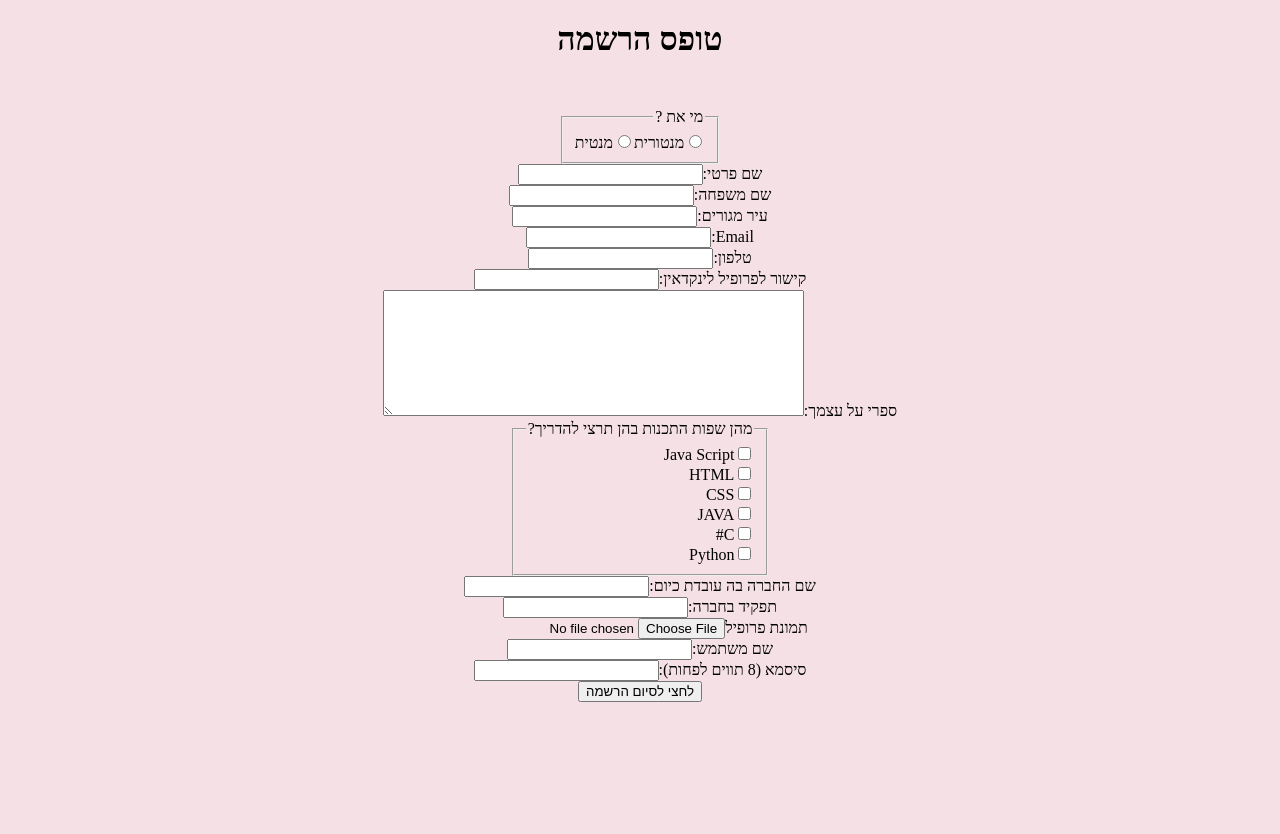
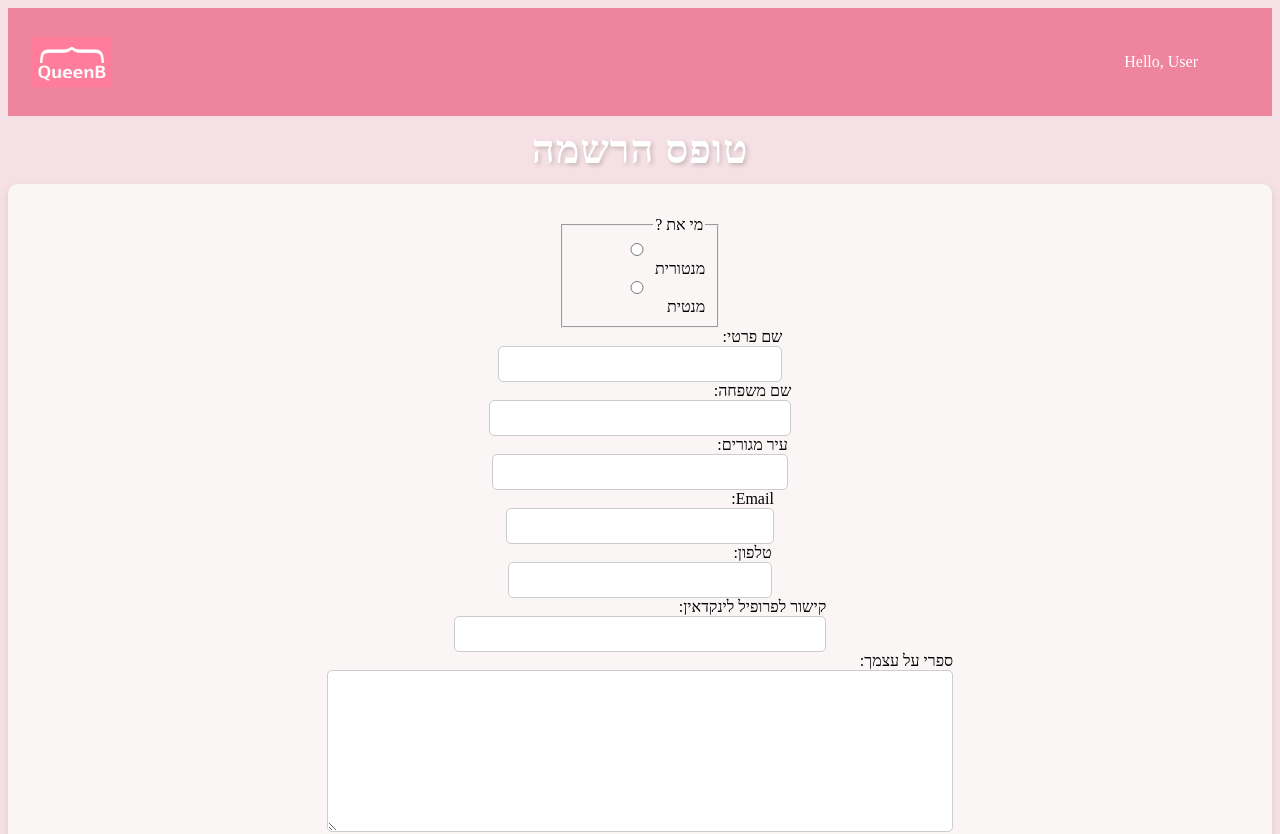
Before and after one commit to ShahafPinto/Queen-B-Mentoring-App, a Next.js app: page /form in a window 1280 px wide. Shown: the top 834 px of the page. Before the commit the page ends 800 px from the top, so only its background shows below. Built offline with nearby package versions, Linux system fonts and the light colour scheme.

Commit message:
css form & sign in

```diff
--- a/app/form/page.js
+++ b/app/form/page.js
@@ -1,6 +1,7 @@
 'use client'
 import styles from "./page.module.css";
 import { useRouter } from 'next/navigation'
+import Gstyles from "../globals.css";
 
 //react hookForm
 
@@ -68,14 +69,16 @@ export default function Form() {
 
   return (
     <>
-      <div>
-        <h1 className={styles.h1}>טופס הרשמה</h1>
-      </div>
+    <div className={Gstyles.container}>
+
+        <h1 className={styles.title}>טופס הרשמה</h1>
+
+
       <form className={styles.form} action={FormAction} autocomplete="on">
-        <fieldset>
+        <fieldset className="formGroup">
           <legend>מי את ?</legend>
           <div>
-            <input type="radio" id="mentor" name="user type" value="mentor" onClick={userTypeCleckedHandler}/>
+            <input className={styles.input} type="radio" id="mentor" name="user type" value="mentor" onClick={userTypeCleckedHandler}/>
             <label for="mentor">מנטורית</label>
             <input
               type="radio"
@@ -83,72 +86,73 @@ export default function Form() {
               name="user type"
               value="student"
               onClick={userTypeCleckedHandler}
+              className={styles.input}
             />
             <label for="student">מנטית</label>
           </div>
         </fieldset>
         <label>
           שם פרטי:
-          <input type="text" name="first name"/>
+          <input className={styles.input} type="text" name="first name"/>
         </label>
         <label>
           שם משפחה:
-          <input type="text" name="family name" />
+          <input className={styles.input} type="text" name="family name" />
         </label>
         <label>
           עיר מגורים:
-          <input type="text" name="city" />
+          <input className={styles.input} type="text" name="city" />
         </label>
         <label>
           Email:
-          <input type="email" id="email" name="email" autocomplete="on"/>
+          <input className={styles.input} type="email" id="email" name="email" autocomplete="on"/>
         </label>
         <label>
           טלפון:
-          <input type="tel" id="tel" name="tel" autocomplete="off"/>
+          <input className={styles.input} type="tel" id="tel" name="tel" autocomplete="off"/>
         </label>
         <label>
           קישור לפרופיל לינקדאין:
-          <input type="url" id="linkdin" name="linkdin" autocomplete="off"/>
+          <input className={styles.input} type="url" id="linkdin" name="linkdin" autocomplete="off"/>
         </label>
         <label>
           ספרי על עצמך:
-          <textarea name="about" cols="50" rows="8" autocomplete="off"></textarea>
+          <textarea className={styles.input} name="about" cols="50" rows="8" autocomplete="off"></textarea>
         </label>
         <fieldset>
           <legend>מהן שפות התכנות בהן תרצי להדריך?</legend>
           <div>
-            <input type="checkbox" id="js" value="js" name="js"/>
+            <input className={styles.input} type="checkbox" id="js" value="js" name="js"/>
             <label for="js">Java Script</label>
           </div>
           <div>
-            <input type="checkbox" id="html"  value="html" name="html"/>
+            <input className={styles.input} type="checkbox" id="html"  value="html" name="html"/>
             <label for="html">HTML</label>
           </div>
           <div>
-            <input type="checkbox" id="css"  value="css" name="css"/>
+            <input className={styles.input} type="checkbox" id="css"  value="css" name="css"/>
             <label for="css">CSS</label>
           </div>
           <div>
-            <input type="checkbox" id="java"  value="java" name="java"/>
+            <input className={styles.input} type="checkbox" id="java"  value="java" name="java"/>
             <label for="java">JAVA</label>
           </div>
           <div>
-            <input type="checkbox" id="csharp"  value="csharp" name="csharp"/>
+            <input className={styles.input} type="checkbox" id="csharp"  value="csharp" name="csharp"/>
             <label for="csharp">C#</label>
           </div>
           <div>
-            <input type="checkbox" id="python"  value="python" name="python"/>
+            <input className={styles.input} type="checkbox" id="python"  value="python" name="python"/>
             <label for="python">Python</label>
           </div>
         </fieldset>
         <label>
           שם החברה בה עובדת כיום:
-          <input type="text" name="company" autocomplete="off"/>
+          <input className={styles.input} type="text" name="company" autocomplete="off"/>
         </label>
         <label>
           תפקיד בחברה:
-          <input type="text" name="job" />
+          <input className={styles.input} type="text" name="job" />
         </label>
         <div>
           <label for="avatar">תמונת פרופיל</label>
@@ -157,12 +161,13 @@ export default function Form() {
             id="avatar"
             name="avatar"
             accept="image/png, image/jpeg"
+            className={styles.input}
           />
         </div>
 
         <div>
           <label for="username">שם משתמש:</label>
-          <input type="text" id="username" name="username" autocomplete="off"/>
+          <input className={styles.input} type="text" id="username" name="username" autocomplete="off" required/>
         </div>
         <div>
           <label for="pass">סיסמא (8 תווים לפחות):</label>
@@ -173,10 +178,13 @@ export default function Form() {
             minLength="8"
             autocomplete="off"
             required
+            className={styles.input}
           />
         </div>
-        <button type="submit" id="submit">לחצי לסיום הרשמה</button>
+        <button className={styles.button} type="submit" id="submit">לחצי לסיום הרשמה</button>
       </form>
+      </div>
+
     </>
   );
 }
--- a/app/form/page.module.css
+++ b/app/form/page.module.css
@@ -1,13 +1,101 @@
-.h1 {
+/* .h1 {
     align-content: center;
     text-align: center;
-  }
+  } */
 
-  .form{
+  /* .form{
     display: flex;
     flex-direction: column;
     align-items: center;
     justify-content: center;
     margin-top: 50px;
     direction: rtl;
-  }
+  } */
+
+  /* page.module.css */
+.title {
+  color:white;
+  font-size: 2.5rem;
+  font-weight: bold;
+  text-align: center;
+  margin: 10px;
+  text-shadow: 2px 2px 4px rgba(0, 0, 0, 0.2);
+  letter-spacing: 1px;
+  line-height: 1.2;
+
+  cursor: default; /* Prevents the text selection cursor on hover */
+}
+
+.title:hover {
+  transform: scale(1.1); /* Slightly increases the size */
+
+}
+
+/* .container {
+  display: flex;
+  flex-direction: column;
+  align-items: center;
+  justify-content: center;
+  height: 100vh;
+  background-color: #f5e1e5;
+  font-family: Arial, sans-serif;
+} */
+
+.h1 {
+  font-size: 2.5rem;
+  color: #333;
+  margin-bottom: 2rem;
+  align-content: center;
+    text-align: center;
+}
+
+.form {
+  display: flex;
+  flex-direction: column;
+  align-items: flex-start;
+  background-color: #faf6f6;
+  padding: 2rem;
+  border-radius: 10px;
+  box-shadow: 0 4px 8px rgba(0, 0, 0, 0.1);
+  direction: rtl;
+  align-items: center;
+}
+
+.formGroup {
+  margin-bottom: 1.5rem;
+}
+
+.label {
+  font-size: 1.1rem;
+  margin-bottom: 0.5rem;
+}
+
+.input {
+  width: 100%;
+  padding: 0.5rem;
+  font-size: 1rem;
+  border: 1px solid #ccc;
+  border-radius: 5px;
+  box-sizing: border-box;
+}
+
+.input:focus {
+  outline: none;
+  border-color: #f5e1e5;
+}
+
+.button {
+  padding: 0.8rem 5.5rem;
+  margin: 20px;
+  font-size: 1.1rem;
+  color: #fff;
+  background-color: #ee849d;
+  border: none;
+  border-radius: 5px;
+  cursor: pointer;
+  transition: background-color 0.3s ease;
+}
+
+.button:hover {
+  background-color: #edb4c1;
+}
--- a/app/globals.css
+++ b/app/globals.css
@@ -1,3 +1,23 @@
 :root {
   background: #f5e1e5;
 }
+
+.container {
+  display: flex;
+  flex-direction: column;
+  align-items: center;
+  justify-content: center;
+  margin-top: 10vh;
+  background-color: #f5e1e5;
+  font-family: Arial, sans-serif;
+}
+.navBar {
+  position: fixed; /* Keeps it in place even when scrolling */
+  top: 0; /* Keeps it at the top of the page */
+  left: 0;
+  width: 100%; /* Full width */
+  padding: 0px 0;
+  box-shadow: 0px 2px 5px rgba(0, 0, 0, 0.1);
+  z-index: 1000; /* Ensure it's always on top of other elements */
+
+}
--- a/app/layout.js
+++ b/app/layout.js
@@ -1,4 +1,6 @@
-import "./globals.css";
+import NavBar from "@/components/navBar";
+import Gstyles from "./globals.css";
+import styles from "./page.module.css";
 
 export const metadata = {
   title: "QueenB mentoring matching app",
@@ -9,7 +11,13 @@ export default function RootLayout({ children }) {
   return (
     <html lang="en">
       <body>
-        {children}
+        <div className={Gstyles.navBar}>
+          <NavBar />
+        </div>
+        <div className={Gstyles.container}>
+          {children}
+        </div>
+
       </body>
     </html>
   );
--- a/app/page.js
+++ b/app/page.js
@@ -1,7 +1,6 @@
 'use client'
 import Link from "next/link";
 import styles from "./page.module.css";
-import NavBar from "/components/navBar";
 import { db } from '@/app/public/data.js';
 
 export default function Home() {
@@ -17,14 +16,9 @@ export default function Home() {
         // Implement actual DB search and routing here
     };
 
-
     return (
         <div className={styles.container}>
-            <div className={styles.navBar}>
-                {NavBar()}
-            </div>
             <h1 className={styles.title}>Find Your Mentor</h1>
-
             <form className={styles.form} autoComplete="on" onSubmit={FormAction}>
                 <div className={styles.formGroup}>
                     <label htmlFor="username">Username:</label>
--- a/app/page.module.css
+++ b/app/page.module.css
@@ -22,7 +22,7 @@
   flex-direction: column;
   align-items: center;
   justify-content: center;
-  height: 100vh;
+  margin-top: 10vh;
   background-color: #f5e1e5;
   font-family: Arial, sans-serif;
 }
@@ -107,4 +107,5 @@
   padding: 0px 0;
   box-shadow: 0px 2px 5px rgba(0, 0, 0, 0.1);
   z-index: 1000; /* Ensure it's always on top of other elements */
+
 }
```
